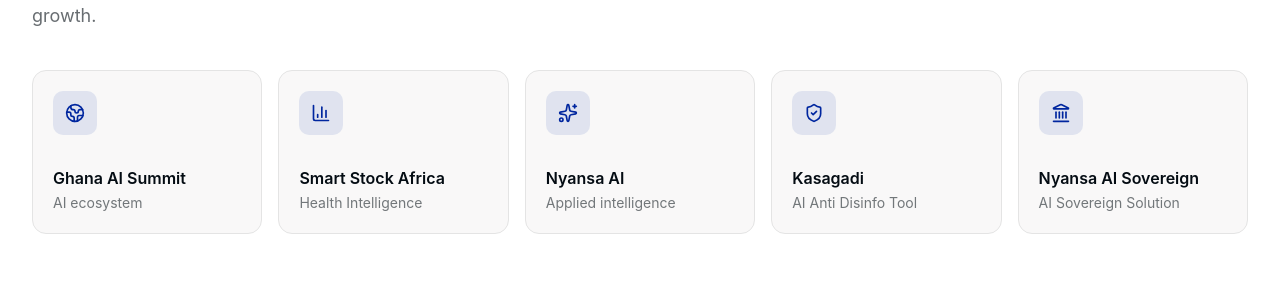
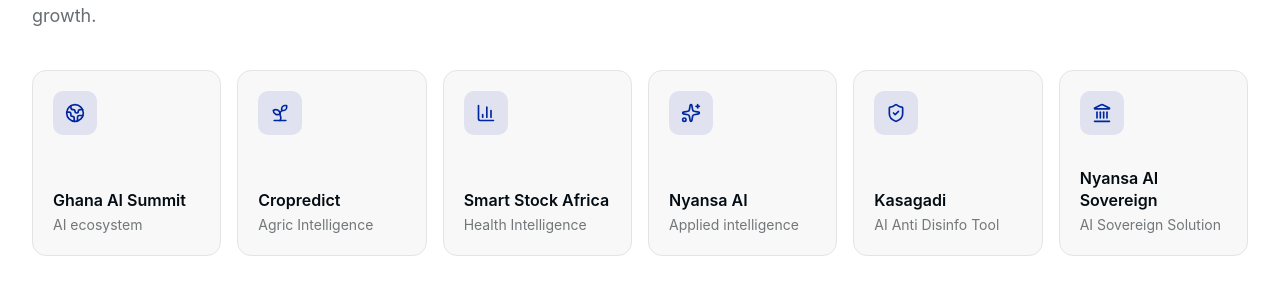
Before and after one commit to KnowledgeInnovations/datanyansa-1l, a Next.js app: page / in a window 1280 px wide. Shown: the part 803-1109 px from the top of the page. Built offline with nearby package versions, Linux system fonts and the light colour scheme.

Commit message:
feat: add new icon and update grid layout for additional project

```diff
--- a/app/page.tsx
+++ b/app/page.tsx
@@ -1,7 +1,7 @@
 import Header from '@/components/header'
 import Footer from '@/components/footer'
 import Link from 'next/link'
-import { ArrowRight, Brain, TrendingUp, BookOpen, Users, Zap, LineChart, Globe2, BarChart3, Sparkles, ShieldCheck, Landmark } from 'lucide-react'
+import { ArrowRight, Brain, TrendingUp, BookOpen, Users, Zap, LineChart, Globe2, BarChart3, Sparkles, ShieldCheck, Landmark, Sprout } from 'lucide-react'
 
 export default function Home() {
   return (
@@ -49,9 +49,10 @@ export default function Home() {
             </p>
           </div>
 
-          <div className="grid grid-cols-1 sm:grid-cols-2 lg:grid-cols-5 gap-4">
+          <div className="grid grid-cols-1 sm:grid-cols-2 lg:grid-cols-6 gap-4">
             {[
               { name: 'Ghana AI Summit', href: 'https://ghanaaisummit.com', icon: Globe2, detail: 'AI ecosystem' },
+              { name: 'Cropredict', href: 'https://cropredict.com', icon: Sprout, detail: 'Agric Intelligence' },
               { name: 'Smart Stock Africa', href: 'https://smartstockafrica.com', icon: BarChart3, detail: 'Health Intelligence' },
               { name: 'Nyansa AI', href: 'https://nyansaai.com', icon: Sparkles, detail: 'Applied intelligence' },
               { name: 'Kasagadi', href: 'https://kasagadi.ai', icon: ShieldCheck, detail: 'AI Anti Disinfo Tool' },
```
